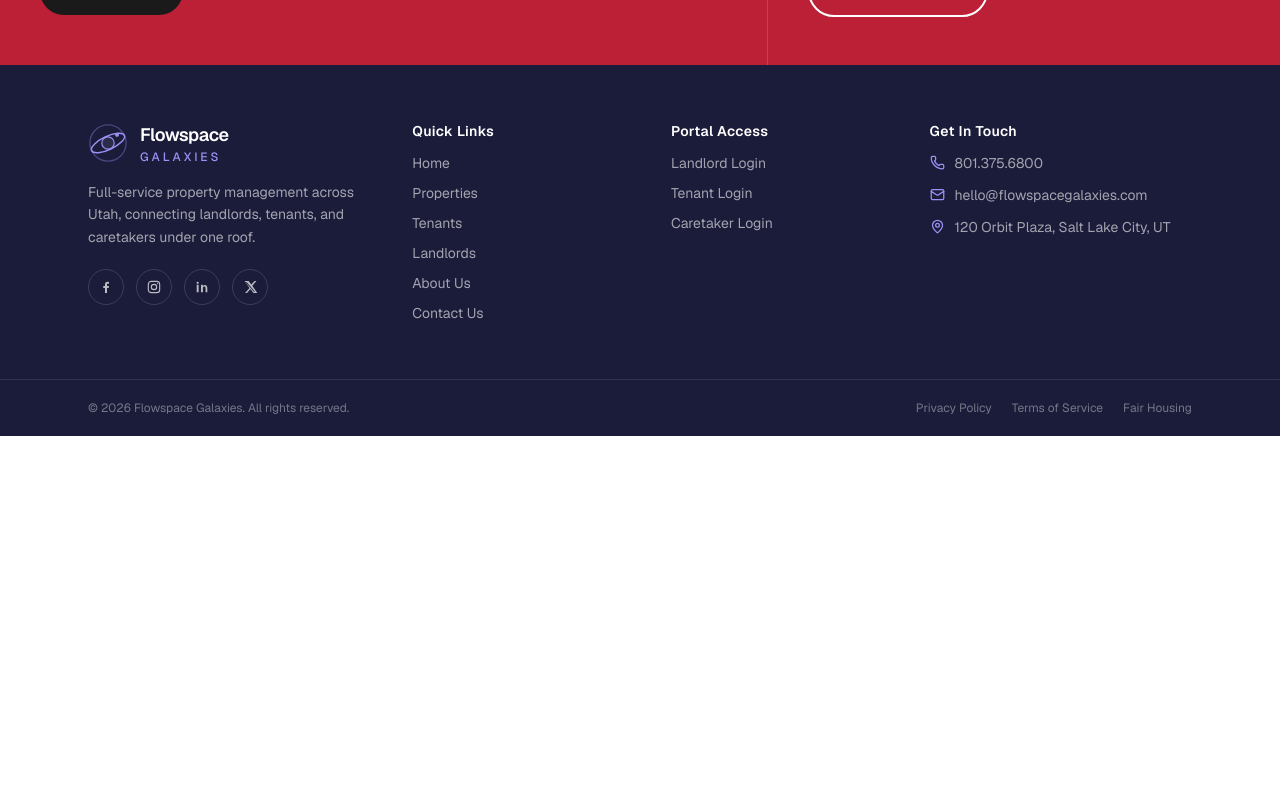
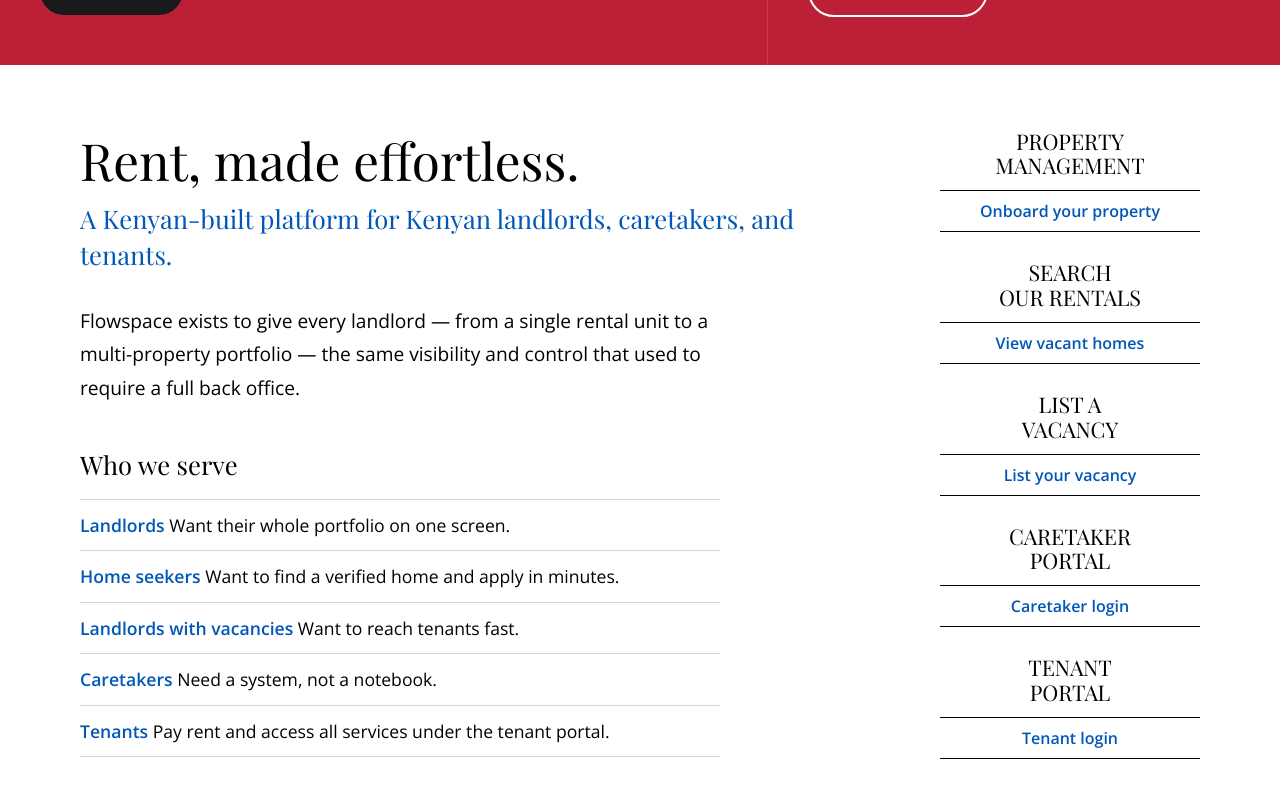
Before and after one commit to Code-Assassin-Fred/Flowspace-Website, a Next.js app: page / in a window 1280 px wide. Shown: the part 860-1660 px from the top of the page. Before the commit the page ends 1296 px from the top, so only its background shows below. Built offline with nearby package versions, Linux system fonts and the light colour scheme.

Commit message:
About section

```diff
--- a/components/Home/About.tsx
+++ b/components/Home/About.tsx
@@ -0,0 +1,111 @@
+import Link from "next/link";
+import { Open_Sans, Playfair_Display } from "next/font/google";
+
+const openSans = Open_Sans({
+    subsets: ["latin"],
+    weight: ["300", "400", "600"],
+});
+
+const playfair = Playfair_Display({
+    subsets: ["latin"],
+    style: ["normal", "italic"],
+    weight: ["400", "500", "600"],
+});
+
+/**
+ * /about
+ * Save this file as app/about/page.tsx
+ */
+
+const BLUE = "#0057b8";
+
+type Cta = {
+    lines: [string, string];
+    label: string;
+    href: string;
+};
+
+const CTAS: Cta[] = [
+    { lines: ["PROPERTY", "MANAGEMENT"], label: "Onboard your property", href: "/landlords" },
+    { lines: ["SEARCH", "OUR RENTALS"], label: "View vacant homes", href: "/properties" },
+    { lines: ["LIST A", "VACANCY"], label: "List your vacancy", href: "/landlords/list" },
+    { lines: ["CARETAKER", "PORTAL"], label: "Caretaker login", href: "/caretakers" },
+    { lines: ["TENANT", "PORTAL"], label: "Tenant login", href: "/tenants" },
+];
+
+const AUDIENCE = [
+    { title: "Landlords", text: "Want their whole portfolio on one screen." },
+    { title: "Home seekers", text: "Want to find a verified home and apply in minutes." },
+    { title: "Landlords with vacancies", text: "Want to reach tenants fast." },
+    { title: "Caretakers", text: "Need a system, not a notebook." },
+    { title: "Tenants", text: "Pay rent and access all services under the tenant portal." },
+];
+
+export default function AboutPage() {
+    return (
+        <main className={`${openSans.className} bg-white`}>
+            <section className="mx-auto grid max-w-[1200px] grid-cols-1 items-center gap-14 px-6 py-12 sm:px-10 lg:grid-cols-[minmax(0,1fr)_260px] lg:gap-20 lg:py-16">
+                {/* Left: text */}
+                <div>
+                    <h1
+                        className={`${playfair.className} text-[clamp(2.25rem,4vw,3.25rem)] font-normal leading-[1.15] text-black`}
+                    >
+                        Rent, made effortless.
+                    </h1>
+                    <h2
+                        className={`${playfair.className} mt-3 text-[clamp(1.25rem,2vw,1.6rem)] font-normal italic leading-snug`}
+                        style={{ color: BLUE }}
+                    >
+                        A Kenyan-built platform for Kenyan landlords, caretakers, and tenants.
+                    </h2>
+
+                    <p className="mt-8 max-w-[640px] text-[1.2rem] font-light leading-[1.75] text-black">
+                        Flowspace exists to give every landlord — from a single rental unit to a
+                        multi-property portfolio — the same visibility and control that used to
+                        require a full back office.
+                    </p>
+
+                    <h3
+                        className={`${playfair.className} mt-10 text-[1.6rem] font-normal text-black`}
+                    >
+                        Who we serve
+                    </h3>
+                    <ul className="mt-4 max-w-[640px] divide-y divide-neutral-300 border-y border-neutral-300">
+                        {AUDIENCE.map((a) => (
+                            <li key={a.title} className="py-3 text-[1.1rem] font-light text-black">
+                                <span className="font-semibold" style={{ color: BLUE }}>
+                                    {a.title}
+                                </span>{" "}
+                                {a.text}
+                            </li>
+                        ))}
+                    </ul>
+                </div>
+
+                {/* Right: CTAs */}
+                <aside className="mx-auto w-full max-w-[260px] lg:mx-0">
+                    <ul className="flex flex-col gap-7">
+                        {CTAS.map((cta) => (
+                            <li key={cta.label} className="flex flex-col items-center text-center">
+                                <p
+                                    className={`${playfair.className} text-[1.35rem] font-normal uppercase leading-[1.15] text-black`}
+                                >
+                                    {cta.lines[0]}
+                                    <br />
+                                    {cta.lines[1]}
+                                </p>
+                                <Link
+                                    href={cta.href}
+                                    className="mt-3 block w-full border-y border-black py-2 text-[1rem] font-semibold hover:underline"
+                                    style={{ color: BLUE }}
+                                >
+                                    {cta.label}
+                                </Link>
+                            </li>
+                        ))}
+                    </ul>
+                </aside>
+            </section>
+        </main>
+    );
+}
--- a/components/Home/HomePage.tsx
+++ b/components/Home/HomePage.tsx
@@ -1,11 +1,13 @@
 import Hero from './Hero';
 import CTAStrip from './Ctastrip';
+import AboutPage from './About';
 
 export default function HomePage() {
     return (
         <div>
             <Hero />
             <CTAStrip />
+            <AboutPage />
         </div>
     );
 }
```
